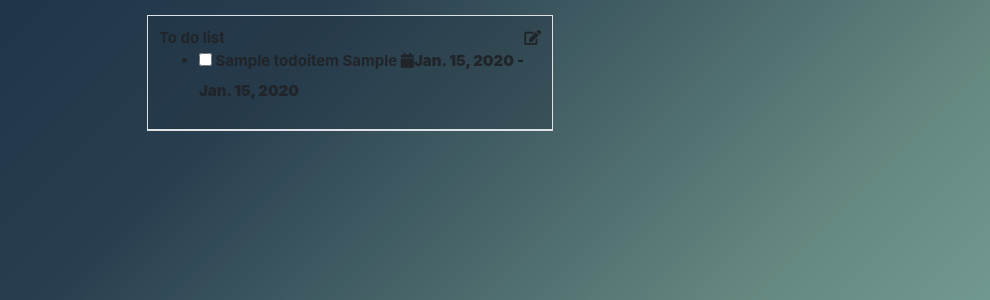
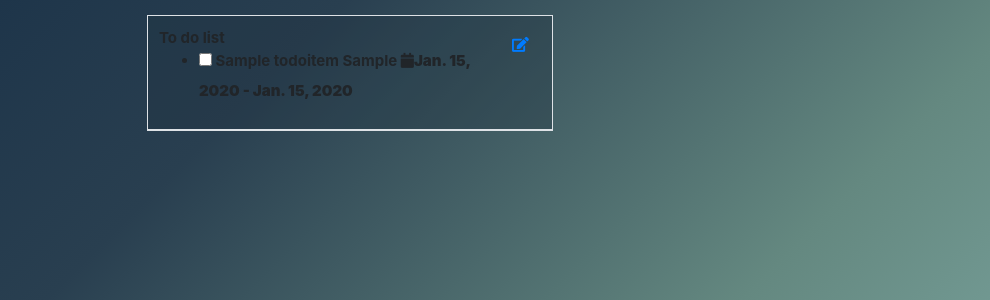
Before and after one commit to ka10a/Planner, a Django app: page /lists/ in a window 1280 px wide. Shown: the part 57-357 px from the top of the page, without its empty margins (290-1280 px from the left). Run offline with Django 3.2, Linux system fonts and the light colour scheme; tables that the repository leaves empty hold one stand-in row (values such as "Sample post"); lists and menus that the app fills with data are empty; some libraries are stand-ins or nearby versions.

Commit message:
edit btn

```diff
--- a/config/post/templates/todolist.html
+++ b/config/post/templates/todolist.html
@@ -66,7 +66,7 @@
             <thead class="thead table-active">
             <tr>
                 <th scope="col"> To do list
-                    <a data-toggle="modal" data-target="#Modal__Edit" class="icon float-right">
+                    <a data-toggle="modal" data-target="#Modal__Edit" href class="btn btn-link float-right">
                         <i class="fas fa-edit"></i>
                     </a>
                     <ul class="taskList">
```
